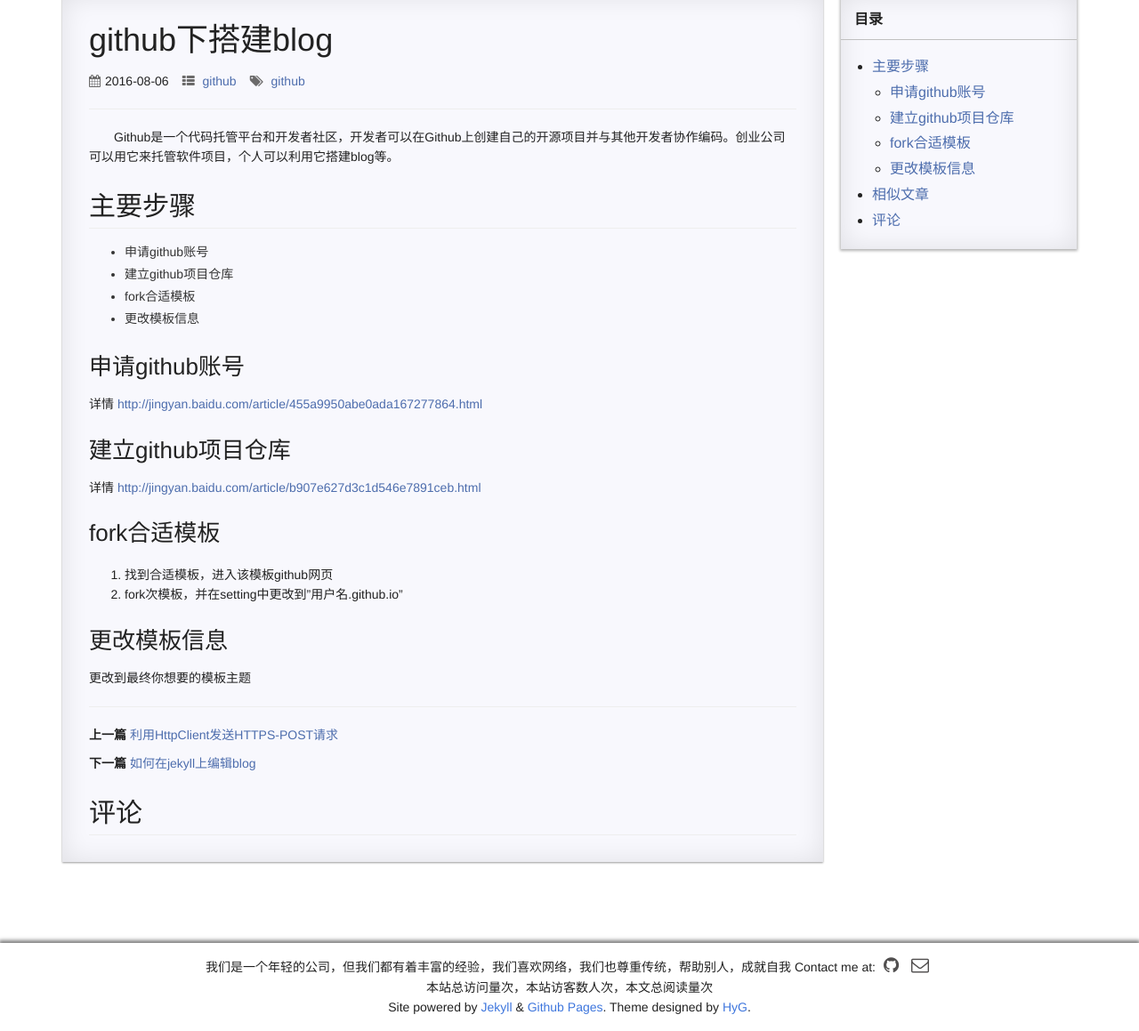
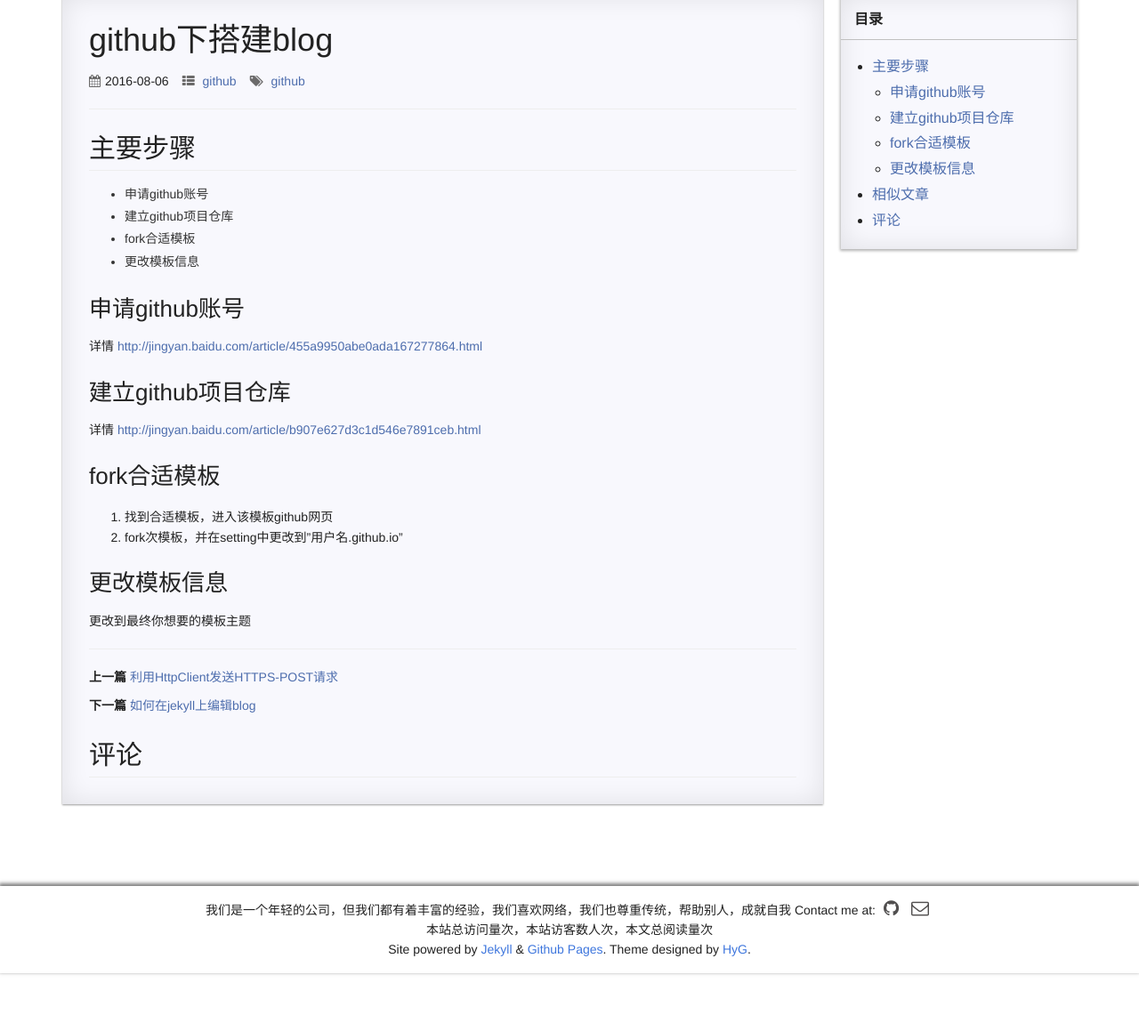
Before and after one commit to Dongwublog/Dongwublog.github.io, a Jekyll site: the page built from _posts/2016-8-6-github-build-blog.md, in a window 1280 px wide, cut to the strip 104-1263 px from the top of the page. Shown: the whole strip at 89% size. Built offline with Jekyll 4.4.1, drawn with Linux system fonts in a browser that asks for light colours; comment, search, counter and statistics services are not loaded; after the commit the page ends 1198 px from its top, so only the background shows below that.

Commit message:
Update 2016-8-6-github-build-blog.md

```diff
--- a/_posts/2016-8-6-github-build-blog.md
+++ b/_posts/2016-8-6-github-build-blog.md
@@ -8,12 +8,12 @@ tags: github
 
 * content
 {:toc}
-　　Github是一个代码托管平台和开发者社区，开发者可以在Github上创建自己的开源项目并与其他开发者协作编码。创业公司可以用它来托管软件项目，个人可以利用它搭建blog等。
+
+## 主要步骤
 
 
 
 
-## 主要步骤
 * 申请github账号
 * 建立github项目仓库
 * fork合适模板
```
